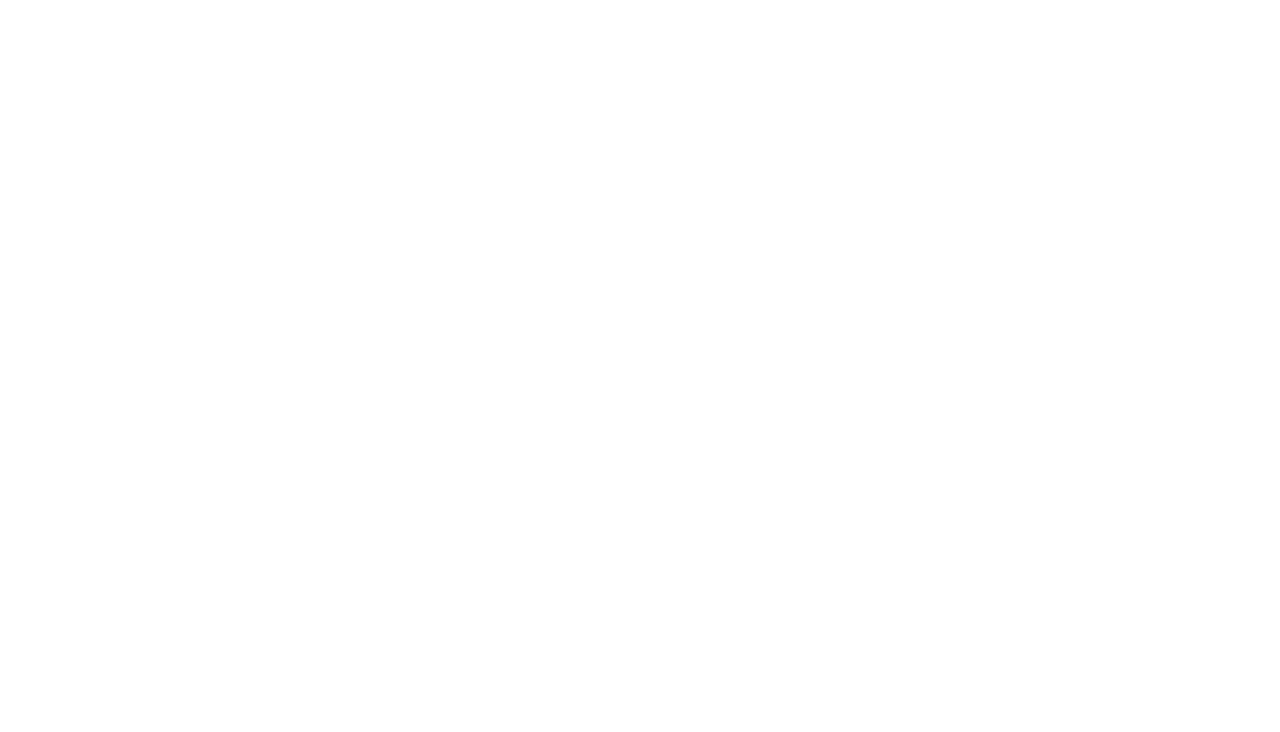
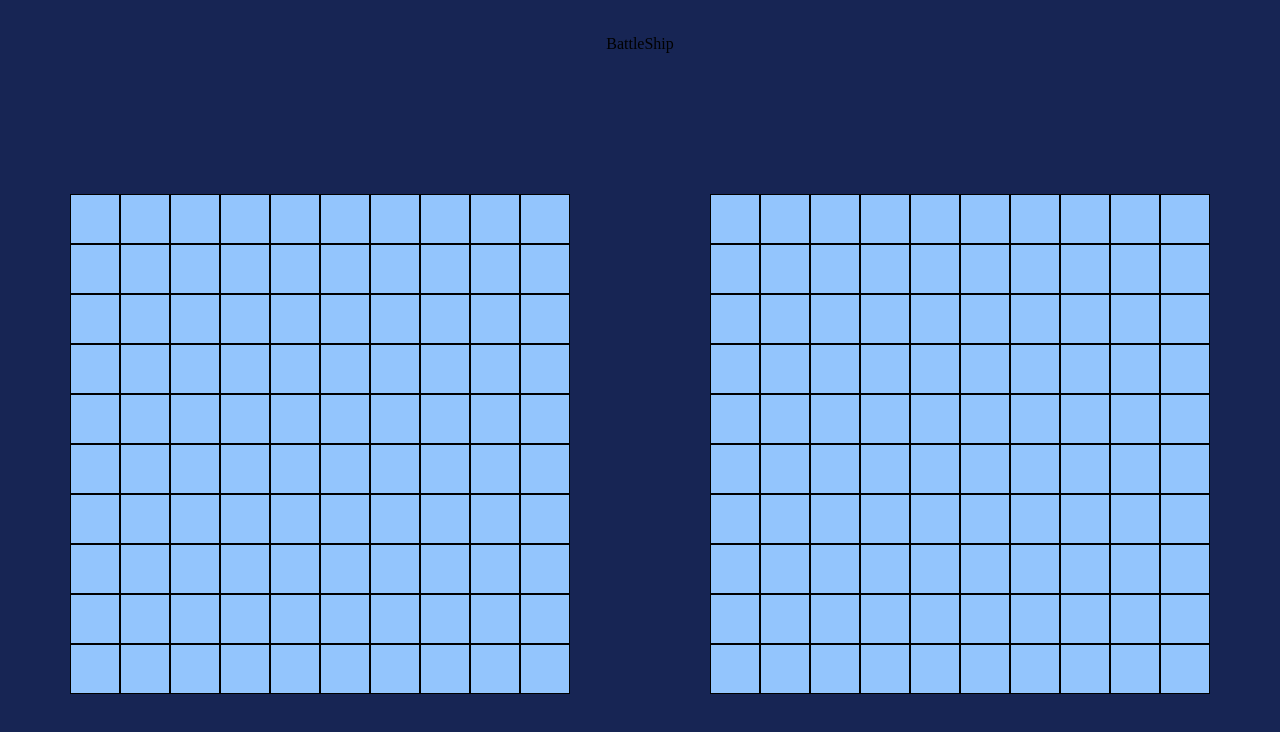
Before and after one commit to tammy-si/odin-battleship, a website built with webpack: page dist/index.html in a window 1280 px wide. Built offline with nearby package versions, Linux system fonts and the light colour scheme.

Commit message:
Draws out grids

```diff
--- a/package.json
+++ b/package.json
@@ -10,7 +10,9 @@
   "author": "",
   "license": "ISC",
   "devDependencies": {
+    "css-loader": "^6.7.3",
     "jest": "^29.5.0",
+    "style-loader": "^3.3.2",
     "webpack": "^5.78.0",
     "webpack-cli": "^5.0.1"
   }
--- a/src/index.js
+++ b/src/index.js
@@ -1 +1,24 @@
-console.log("hi");
+import './style.css'
+
+function createGrid(gridArea) {
+    console.log(gridArea)
+    let grid = document.createElement('div')
+    grid.classList.add('grid');
+    // make a certain amount of row
+    for (let r = 0; r < 10; r++) {
+        let newRow = document.createElement('div');
+        newRow.classList.add("row");
+        for (let c = 0; c < 10; c++) {
+            let newBlock = document.createElement('div');
+            newBlock.classList.add("block");
+            newRow.appendChild(newBlock);
+        }
+        grid.appendChild(newRow);
+    }
+    gridArea.appendChild(grid);
+}
+
+// make the playerGrid
+createGrid(document.querySelector('.playerGrid'));
+
+createGrid(document.querySelector('.computerGrid'));
--- /dev/null
+++ b/src/style.css
@@ -0,0 +1,40 @@
+body {
+    margin: 0;
+    height: 100vh;
+    display: grid;
+    grid-template-rows: 1fr 8fr;
+    grid-template-columns: repeat(2, 1fr);
+    background-color:#172554;
+}
+
+header {
+    grid-column: span 2;
+    display: flex;
+    align-items: center;
+    justify-content: center;
+}
+
+.playerGrid, .computerGrid {
+    display: flex;
+    text-align: center;
+    align-items: center;
+}
+
+.grid {
+    height: 500px;
+    width: 500px;
+    background-color: #93c5fd;
+    margin: auto;
+    display: flex;
+    flex-direction: column;
+}
+
+.row {
+    flex: 1;
+    display: flex;
+}
+
+.block {
+    flex: 1;
+    border: 0.5px solid black;
+}
--- a/webpack.config.js
+++ b/webpack.config.js
@@ -6,4 +6,12 @@ module.exports = {
     filename: 'main.js',
     path: path.resolve(__dirname, 'dist'),
   },
+  module: {
+    rules: [
+      {
+        test: /\.css$/i,
+        use:['style-loader', 'css-loader'],
+      },
+    ],
+  },
 };
```
Also changed, not shown: dist/index.html, dist/main.js, 1 other file.
